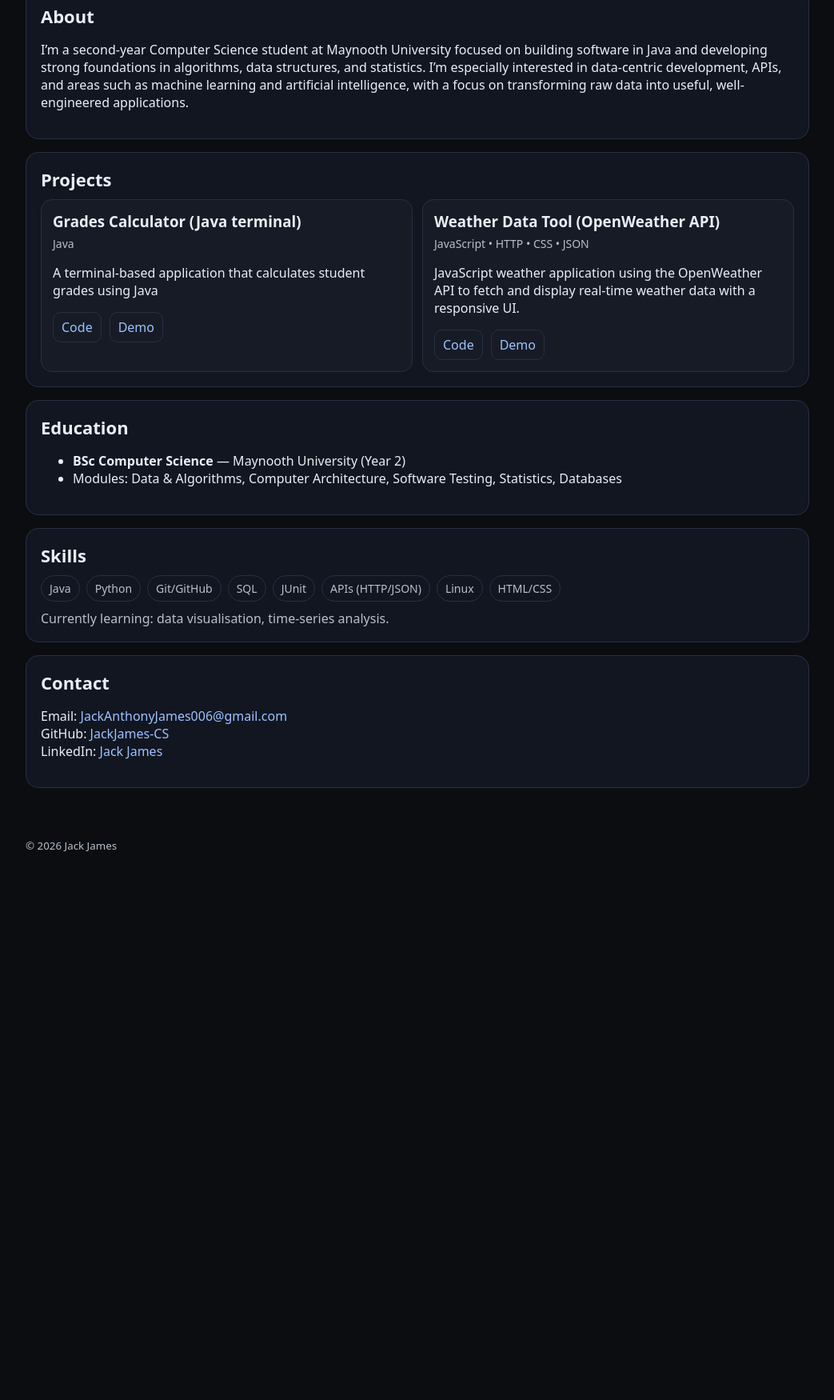
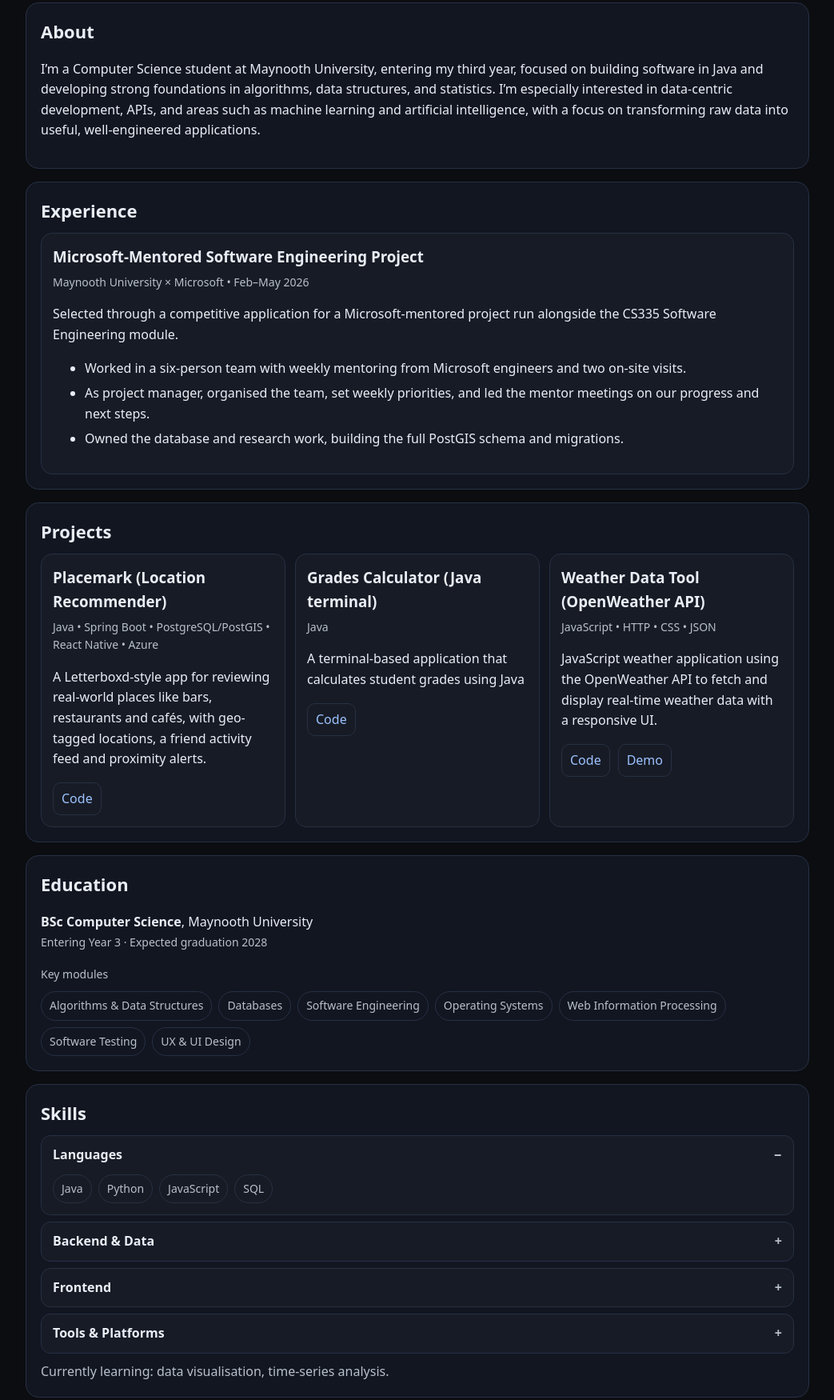
Before and after one commit to JackJames-CS/Portfolio, a plain HTML site: page index.html in a window 1280 px wide. Shown: the part 261-2011 px from the top of the page at 80% size, without its empty margins (118-1161 px from the left). Before the commit the page ends 1368 px from the top, so only its background shows below. Drawn offline with Linux system fonts and the light colour scheme.

Commit message:
Add Microsoft project experience, refresh content and metadata
- Add Experience section for the Microsoft-mentored CS335 project
- Add Placemark project card; remove dead Grades Calculator demo link
- Update education to Year 3 with current modules shown as tags
- Group skills into collapsible sections for readability
- Add page metadata, favicon, and a LinkedIn link
- Improve line spacing and rewrite README

```diff
--- a/index.html
+++ b/index.html
@@ -4,6 +4,13 @@
   <meta charset="utf-8" />
   <meta name="viewport" content="width=device-width,initial-scale=1" />
   <title>Jack James | Portfolio</title>
+  <meta name="description" content="Jack James — Computer Science student at Maynooth University. A portfolio of software and data projects, including a Microsoft-mentored team project." />
+  <meta property="og:title" content="Jack James | Portfolio" />
+  <meta property="og:description" content="Computer Science student at Maynooth University. Software and data projects, including a Microsoft-mentored team project." />
+  <meta property="og:type" content="website" />
+  <meta property="og:url" content="https://jackjames-cs.github.io/Portfolio/" />
+  <meta name="twitter:card" content="summary" />
+  <link rel="icon" href="favicon.svg" type="image/svg+xml" />
   <link rel="stylesheet" href="style.css" />
 </head>
 <body>
@@ -13,7 +20,8 @@
       <p class="sub">Computer Science student • Meath/Maynooth • Software & Data</p>
       <div class="links">
         <a class="btn" href="Jack_James_CV.pdf" target="_blank" rel="noopener">View CV (PDF)</a>
-        <a class="btn ghost" href="https://github.com/JackJames-cs" target="_blank" rel="noopener">GitHub</a>
+        <a class="btn ghost" href="https://github.com/JackJames-CS" target="_blank" rel="noopener">GitHub</a>
+        <a class="btn ghost" href="https://www.linkedin.com/in/jack-james-875570316/" target="_blank" rel="noopener">LinkedIn</a>
         <a class="btn ghost" href="mailto:JackAnthonyJames006@gmail.com">Email</a>
       </div>
     </div>
@@ -23,13 +31,31 @@
     <section id="about" class="card">
       <h2>About</h2>
       <p>
-        I’m a second-year Computer Science student at Maynooth University
-        focused on building software in Java and developing strong foundations
-        in algorithms, data structures, and statistics. I’m especially
-        interested in data-centric development, APIs, and areas such as machine
-        learning and artificial intelligence, with a focus on transforming raw
-        data into useful, well-engineered applications.
+        I’m a Computer Science student at Maynooth University, entering my third
+        year, focused on building software in Java and developing strong
+        foundations in algorithms, data structures, and statistics. I’m
+        especially interested in data-centric development, APIs, and areas such
+        as machine learning and artificial intelligence, with a focus on
+        transforming raw data into useful, well-engineered applications.
       </p>
+    </section>
+
+    <section id="experience" class="card">
+      <h2>Experience</h2>
+
+      <article class="project">
+        <h3>Microsoft-Mentored Software Engineering Project</h3>
+        <p class="meta">Maynooth University × Microsoft • Feb–May 2026</p>
+        <p>
+          Selected through a competitive application for a Microsoft-mentored
+          project run alongside the CS335 Software Engineering module.
+        </p>
+        <ul>
+          <li>Worked in a six-person team with weekly mentoring from Microsoft engineers and two on-site visits.</li>
+          <li>As project manager, organised the team, set weekly priorities, and led the mentor meetings on our progress and next steps.</li>
+          <li>Owned the database and research work, building the full PostGIS schema and migrations.</li>
+        </ul>
+      </article>
     </section>
 
     <section id="projects" class="card">
@@ -37,12 +63,20 @@
 
       <div class="grid">
         <article class="project">
+          <h3>Placemark (Location Recommender)</h3>
+          <p class="meta">Java • Spring Boot • PostgreSQL/PostGIS • React Native • Azure</p>
+          <p>A Letterboxd-style app for reviewing real-world places like bars, restaurants and cafés, with geo-tagged locations, a friend activity feed and proximity alerts.</p>
+          <div class="projlinks">
+            <a href="https://github.com/joelx1/location-recommender" target="_blank" rel="noopener">Code</a>
+          </div>
+        </article>
+
+        <article class="project">
           <h3>Grades Calculator (Java terminal)</h3>
           <p class="meta">Java</p>
           <p>A terminal-based application that calculates student grades using Java</p>
           <div class="projlinks">
             <a href="https://github.com/JackJames-CS/Grades-Calculator" target="_blank" rel="noopener">Code</a>
-            <a href="https://github.com/JackJames-CS/Grades-Calculator" target="_blank" rel="noopener">Demo</a>
           </div>
         </article>
 
@@ -61,24 +95,62 @@
 
     <section id="education" class="card">
       <h2>Education</h2>
-      <ul>
-        <li><strong>BSc Computer Science</strong> — Maynooth University (Year 2)</li>
-        <li>Modules: Data & Algorithms, Computer Architecture, Software Testing, Statistics, Databases</li>
-      </ul>
+      <p>
+        <strong>BSc Computer Science</strong>, Maynooth University<br />
+        <span class="meta">Entering Year 3 · Expected graduation 2028</span>
+      </p>
+      <p class="meta">Key modules</p>
+      <div class="pillrow">
+        <span class="pill">Algorithms &amp; Data Structures</span>
+        <span class="pill">Databases</span>
+        <span class="pill">Software Engineering</span>
+        <span class="pill">Operating Systems</span>
+        <span class="pill">Web Information Processing</span>
+        <span class="pill">Software Testing</span>
+        <span class="pill">UX &amp; UI Design</span>
+      </div>
     </section>
 
     <section id="skills" class="card">
       <h2>Skills</h2>
+
+      <details class="skillgroup" open>
+        <summary>Languages</summary>
         <div class="pillrow">
           <span class="pill">Java</span>
           <span class="pill">Python</span>
-        <span class="pill">Git/GitHub</span>
+          <span class="pill">JavaScript</span>
           <span class="pill">SQL</span>
-        <span class="pill">JUnit</span>
-        <span class="pill">APIs (HTTP/JSON)</span>
-        <span class="pill">Linux</span>
+        </div>
+      </details>
+
+      <details class="skillgroup">
+        <summary>Backend &amp; Data</summary>
+        <div class="pillrow">
+          <span class="pill">Spring Boot</span>
+          <span class="pill">PostgreSQL/PostGIS</span>
+          <span class="pill">REST APIs (HTTP/JSON)</span>
+        </div>
+      </details>
+
+      <details class="skillgroup">
+        <summary>Frontend</summary>
+        <div class="pillrow">
+          <span class="pill">React Native</span>
           <span class="pill">HTML/CSS</span>
         </div>
+      </details>
+
+      <details class="skillgroup">
+        <summary>Tools &amp; Platforms</summary>
+        <div class="pillrow">
+          <span class="pill">Git/GitHub</span>
+          <span class="pill">Azure</span>
+          <span class="pill">JUnit</span>
+          <span class="pill">Linux</span>
+        </div>
+      </details>
+
       <p class="note">Currently learning: data visualisation, time-series analysis.</p>
     </section>
 
--- a/style.css
+++ b/style.css
@@ -1,6 +1,7 @@
 :root { --bg:#0b0d10; --card:#121621; --text:#e9eef6; --muted:#b8c0cc; --line:#263044; --btn:#2c6bed; }
 * { box-sizing:border-box; }
-body { margin:0; font-family:system-ui,-apple-system,Segoe UI,Roboto,Arial; background:var(--bg); color:var(--text); }
+body { margin:0; font-family:system-ui,-apple-system,Segoe UI,Roboto,Arial; background:var(--bg); color:var(--text); line-height:1.6; }
+li { margin:6px 0; }
 a { color:#9cc2ff; text-decoration:none; }
 a:hover { text-decoration:underline; }
 .container { width:min(980px, 92vw); margin:0 auto; }
@@ -27,4 +28,11 @@ h2 { margin:0 0 10px; font-size:22px; }
 .pillrow { display:flex; flex-wrap:wrap; gap:8px; }
 .pill { border:1px solid var(--line); padding:6px 10px; border-radius:999px; font-size:14px; color:var(--muted); }
 
+.skillgroup { border:1px solid var(--line); border-radius:12px; background:rgba(255,255,255,0.02); margin-bottom:8px; }
+.skillgroup summary { padding:11px 14px; cursor:pointer; font-weight:600; list-style:none; }
+.skillgroup summary::-webkit-details-marker { display:none; }
+.skillgroup summary::after { content:"+"; float:right; color:var(--muted); font-weight:700; }
+.skillgroup[open] summary::after { content:"\2212"; }
+.skillgroup .pillrow { padding:0 14px 14px; }
+
 .footer { padding:0 0 40px; color:var(--muted); }
```
Also changed, not shown: favicon.svg (added), 1 other file. Lines whose indentation alone changed are shown as unchanged.
